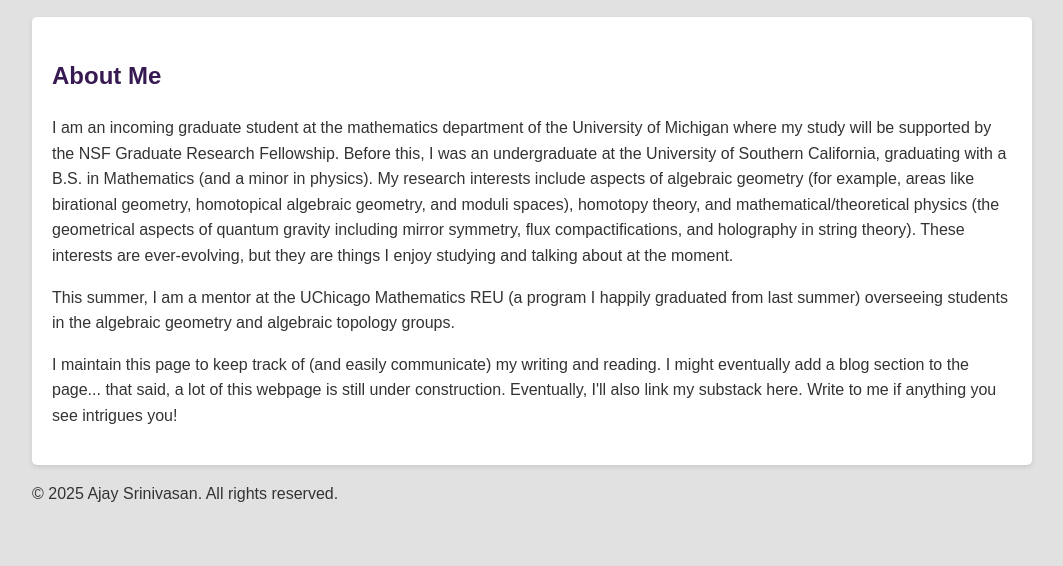
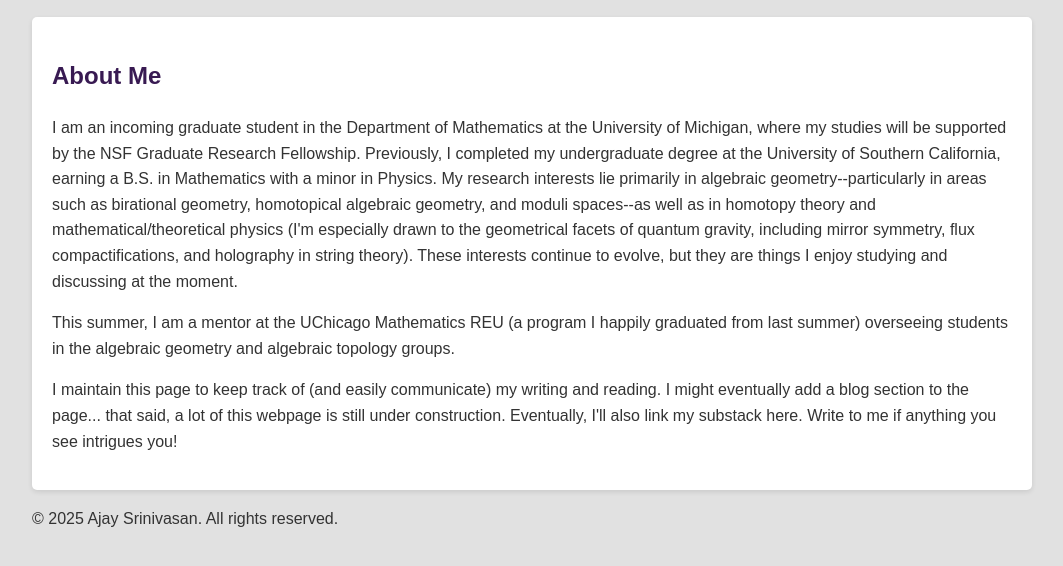
Before and after one commit to avsrinivasan/avsrinivasan.github.io, a plain HTML site: page index.html in a window 1280 px wide. Shown: the part 286-852 px from the top of the page, without its empty margins (108-1171 px from the left). Before the commit the page ends 828 px from the top, so only its background shows below. Drawn offline with Linux system fonts and the light colour scheme.

Commit message:
rewritten bio

```diff
--- a/index.html
+++ b/index.html
@@ -96,9 +96,10 @@
     <main>
         <section id="about" class="section tab-content active">
             <h2>About Me</h2>
-            <p>I am an incoming graduate student at the mathematics department of the University of Michigan where my study will be supported by the NSF Graduate Research Fellowship.
-            Before this, I was an undergraduate at the University of Southern California, graduating with a B.S. in Mathematics (and a minor in physics).
-            My research interests include aspects of algebraic geometry (for example, areas like birational geometry, homotopical algebraic geometry, and moduli spaces), homotopy theory, and mathematical/theoretical physics (the geometrical aspects of quantum gravity including mirror symmetry, flux compactifications, and holography in string theory). These interests are ever-evolving, but they are things I enjoy studying and talking about at the moment.
+            <p>I am an incoming graduate student in the Department of Mathematics at the University of Michigan, where my studies will be supported by the NSF Graduate Research Fellowship.
+            Previously, I completed my undergraduate degree at the University of Southern California, earning a B.S. in Mathematics with a minor in Physics.
+            My research interests lie primarily in algebraic geometry--particularly in areas such as birational geometry, homotopical algebraic geometry, and moduli spaces--as well as in homotopy theory and mathematical/theoretical physics (I'm especially drawn to the geometrical facets of quantum gravity, including mirror symmetry, flux compactifications, and holography in string theory). These interests continue to evolve, but
+            they are things I enjoy studying and discussing at the moment.
             </p>
             <p>This summer, I am a mentor at the UChicago Mathematics REU (a program I happily graduated from last summer) overseeing students in the algebraic geometry and algebraic topology groups.</p>
             <p>I maintain this page to keep track of (and easily communicate) my writing and reading. I might eventually add a blog section to the page... that said, a lot of this webpage is still under construction. Eventually, I'll also link my substack here. Write to me if anything you see intrigues you!</p>
```
Also changed, not shown: 1 other file.
